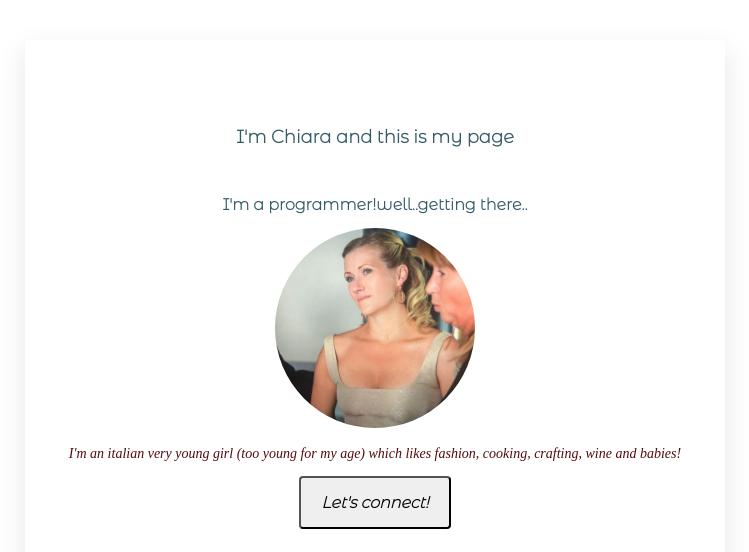
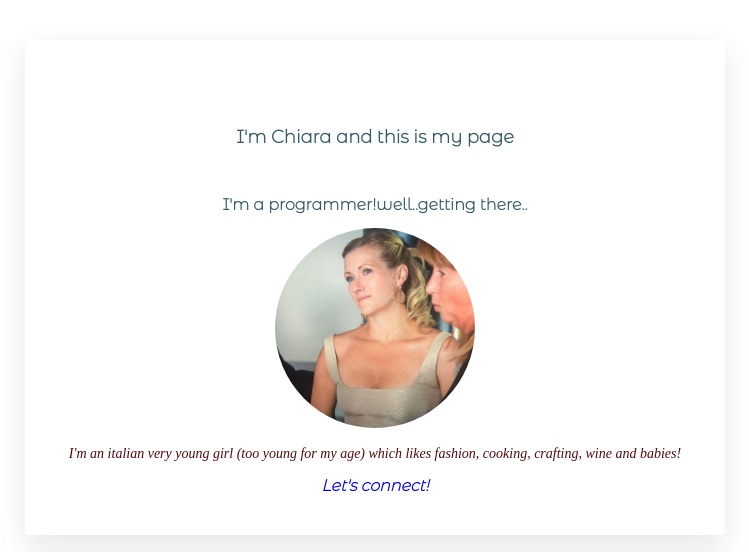
Before and after one commit to ChiaraAgazzi/profile, a plain HTML site: page index.html in a window 1280 px wide. Shown: the top 552 px of the page, without its empty margins (265-1014 px from the left). Drawn offline with Linux system fonts and the light colour scheme.

Commit message:
Update index.html

```diff
--- a/index.html
+++ b/index.html
@@ -14,7 +14,7 @@
       <h2>I'm a programmer!well..getting there..</h2>
       <img src="images/chiara.jpg" alt="this is my face" id="profile_pic">
       <p>I'm an italian very young girl (too young for my age) which likes fashion, cooking, crafting, wine and babies!</p>
-      <button href="https://www.linkedin.com/in/chiara-agazzi-63273416" id="button_pink" type="button">Let's connect!</button>
+      <a href="https://www.linkedin.com/in/chiara-agazzi-63273416" id="button_pink">Let's connect!</a>
     </div>
     <div class="card_white">
         <ul class="list-inline">
```
